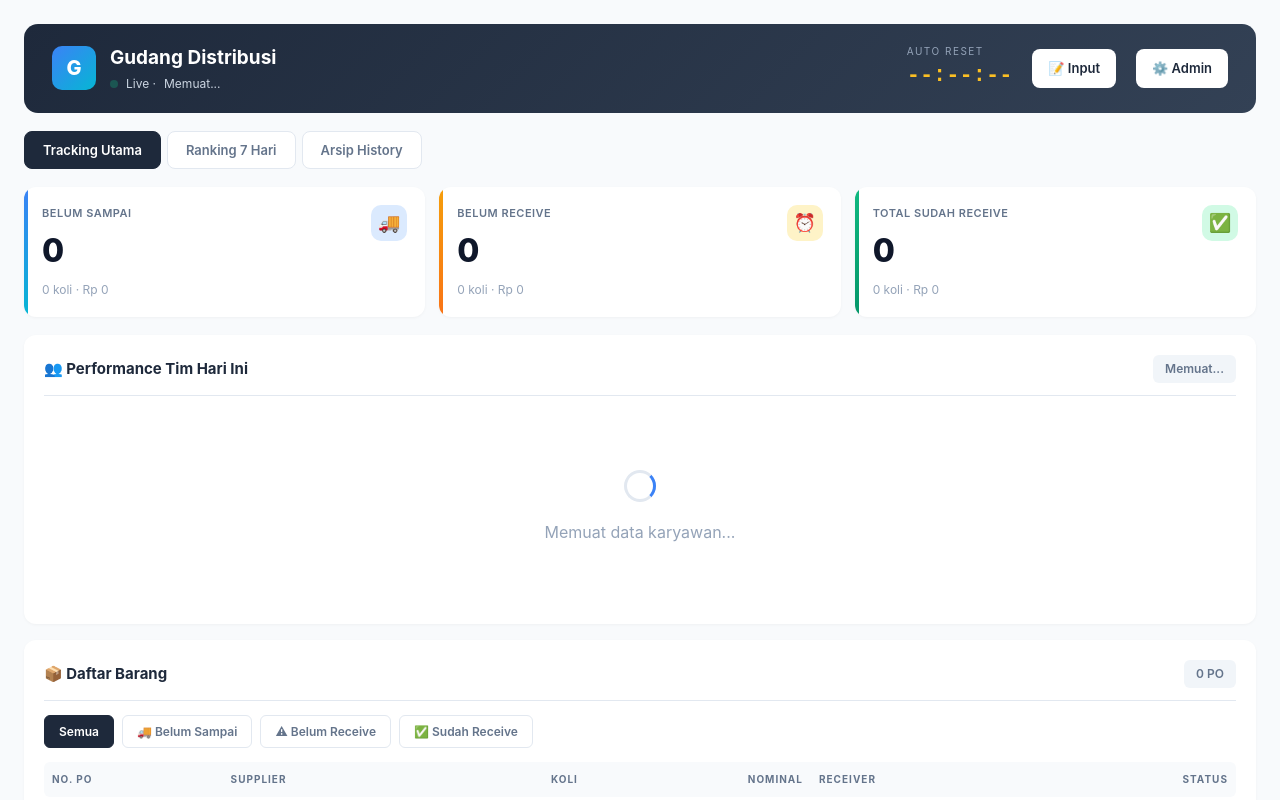
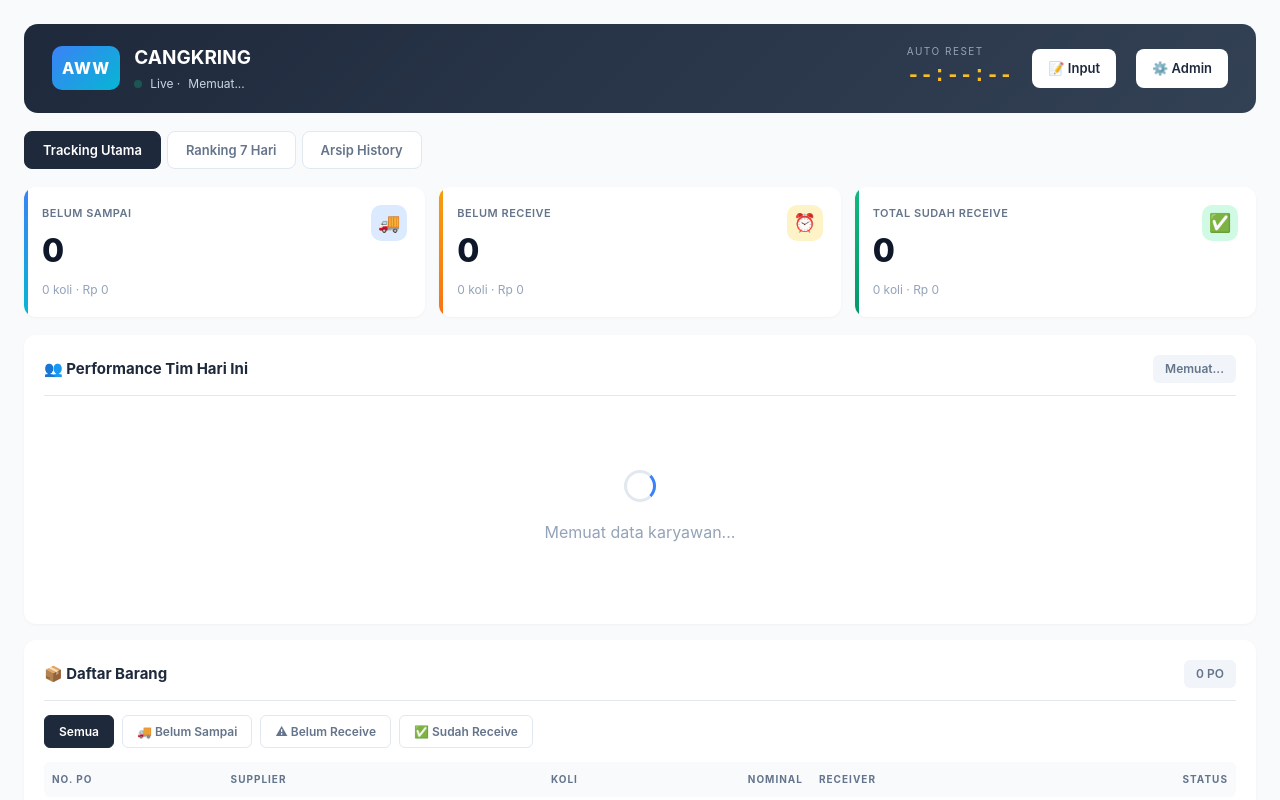
Before and after one commit to firhun/dashboard-gudang, a plain HTML site: page index.html in a window 1280 px wide. Shown: the top 800 px of the page. Drawn offline with Linux system fonts and the light colour scheme; a script that the page names is missing.

Commit message:
Update index.html

```diff
--- a/index.html
+++ b/index.html
@@ -3,14 +3,14 @@
 <head>
 <meta charset="UTF-8">
 <meta name="viewport" content="width=device-width, initial-scale=1.0">
-<title>Dashboard Gudang Distribusi</title>
+<title>Dashboard CANGKRING</title>
 <style>
   * { box-sizing: border-box; margin: 0; padding: 0; }
   body { font-family: -apple-system, BlinkMacSystemFont, 'Segoe UI', sans-serif; background: #f8fafc; color: #0f172a; line-height: 1.5; padding: 24px; min-height: 100vh; }
   .container { max-width: 1600px; margin: 0 auto; }
   .header { background: linear-gradient(135deg, #1e293b 0%, #334155 100%); padding: 20px 28px; border-radius: 14px; margin-bottom: 18px; color: white; display: flex; justify-content: space-between; align-items: center; flex-wrap: wrap; gap: 16px; }
   .brand { display: flex; align-items: center; gap: 14px; }
-  .logo { width: 44px; height: 44px; background: linear-gradient(135deg, #3b82f6, #06b6d4); border-radius: 10px; display: flex; align-items: center; justify-content: center; font-size: 20px; font-weight: 800; }
+  .logo { min-width: 60px; height: 44px; padding: 0 10px; background: linear-gradient(135deg, #3b82f6, #06b6d4); border-radius: 10px; display: flex; align-items: center; justify-content: center; font-size: 16px; font-weight: 800; letter-spacing: 1px; }
   .title { font-size: 19px; font-weight: 700; }
   .sub { font-size: 12px; color: #cbd5e1; margin-top: 2px; display: flex; align-items: center; gap: 8px; }
   .live-dot { width: 8px; height: 8px; background: #10b981; border-radius: 50%; animation: pulse 2s infinite; }
@@ -62,7 +62,6 @@
   .emp-num.z { color: #94a3b8; }
   .emp-d { font-size: 11px; color: #475569; text-align: right; font-weight: 600; line-height: 1.3; }
   .emp-d strong { color: #0f172a; display: block; font-size: 12px; font-weight: 800; }
-  @media (max-width: 1200px) { .staff-grid { grid-template-columns: repeat(3, 1fr); } }
   table { width: 100%; font-size: 13px; border-collapse: collapse; }
   th { color: #64748b; font-size: 10px; padding: 10px 8px; text-align: left; text-transform: uppercase; letter-spacing: 1px; background: #f8fafc; font-weight: 700; }
   th:first-child { border-radius: 6px 0 0 6px; }
@@ -95,7 +94,7 @@
   .spinner { display: inline-block; width: 32px; height: 32px; border: 3px solid #e2e8f0; border-top-color: #3b82f6; border-radius: 50%; animation: spin 0.8s linear infinite; margin-bottom: 12px; }
   @keyframes spin { to { transform: rotate(360deg); } }
   .config-warning { background: #fee2e2; border: 1px solid #ef4444; color: #991b1b; padding: 16px 20px; border-radius: 12px; margin-bottom: 16px; font-size: 13px; }
-  @media (max-width: 768px) { body { padding: 12px; } .stat-v { font-size: 20px; } .stats { gap: 8px; } .stat { padding: 12px; } .stat-l { font-size: 9px; } .stat-sub { font-size: 10px; } .stat-icon { display: none; } .staff-grid { grid-template-columns: repeat(2, 1fr); } }
+  @media (max-width: 600px) { body { padding: 12px; } .stat-v { font-size: 20px; } .stats { gap: 8px; } .stat { padding: 12px; } .stat-l { font-size: 9px; } .stat-sub { font-size: 10px; } .stat-icon { display: none; } .staff-grid { grid-template-columns: repeat(2, 1fr); } .emp { padding: 10px; } .emp-num { font-size: 24px; } }
 </style>
 </head>
 <body>
@@ -104,9 +103,9 @@
 
 <div class="header">
   <div class="brand">
-    <div class="logo">G</div>
+    <div class="logo">AWW</div>
     <div>
-      <div class="title">Gudang Distribusi</div>
+      <div class="title">CANGKRING</div>
       <div class="sub"><span class="live-dot"></span> Live · <span id="header-time">Memuat...</span></div>
     </div>
   </div>
```
